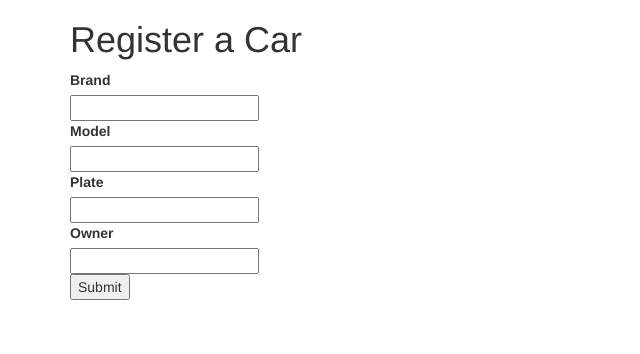
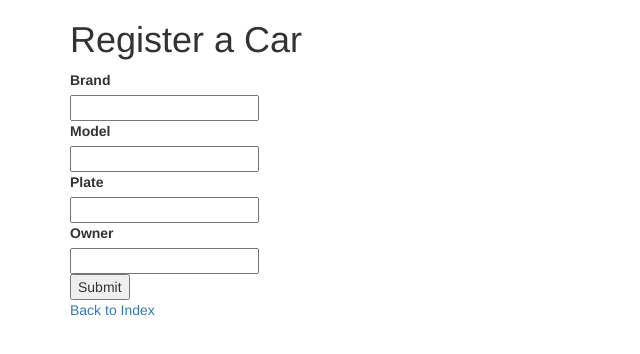
Before and after one commit to MisterEnzo/garage-app, a React app: page /enzos/cars/new in a window 1280 px wide. Shown: the top 354 px of the page, without its empty margins (0-640 px from the left). Built offline with nearby package versions, Linux system fonts and the light colour scheme.

Commit message:
linked different views to each other using Link components

```diff
--- a/src/containers/car_list.jsx
+++ b/src/containers/car_list.jsx
@@ -16,6 +16,9 @@ class CarList extends Component {
     return(
       <div>
         <h2>Car List</h2>
+        <Link to="/enzos/cars/new">
+          <p>Add Car</p>
+        </Link>
         {this.props.cars.map((car) => {
           return(
             <Link to={`/enzos/cars/${car.id}`} key={car.id} >
--- a/src/containers/car_new.jsx
+++ b/src/containers/car_new.jsx
@@ -1,6 +1,7 @@
 import React, { Component } from 'react';
 import { reduxForm, Field } from 'redux-form';
 import { connect } from 'react-redux';
+import { Link } from 'react-router-dom';
 
 import { addCar } from '../actions/index';
 
@@ -54,7 +55,9 @@ class CarNew extends Component {
             </div>
             <button type="submit">Submit</button>
         </form>
-
+        <Link to='/enzos/cars'>
+          <p>Back to Index</p>
+        </Link>
       </div>
     )
   }
--- a/src/containers/car_show.jsx
+++ b/src/containers/car_show.jsx
@@ -24,7 +24,7 @@ class CarShow extends Component {
         <p>Model: {this.props.car.model}</p>
         <p>Owner: {this.props.car.owner}</p>
         <p>Plate: {this.props.car.plate}</p>
-        <Link to='/'>
+        <Link to='/enzos/cars'>
           <p>Back to Index</p>
         </Link>
       </div>
--- a/src/index.jsx
+++ b/src/index.jsx
@@ -17,7 +17,7 @@ ReactDOM.render(
   <Provider store={store}>
     <Router history={history}>
       <Switch>
-        <Route path="/" exact component={App} />
+        <Route path="/enzos/cars" exact component={App} />
         <Route path="/enzos/cars/new" exact component={CarNew} />
         <Route path="/enzos/cars/:id" component={CarShow} />
       </Switch>
```
